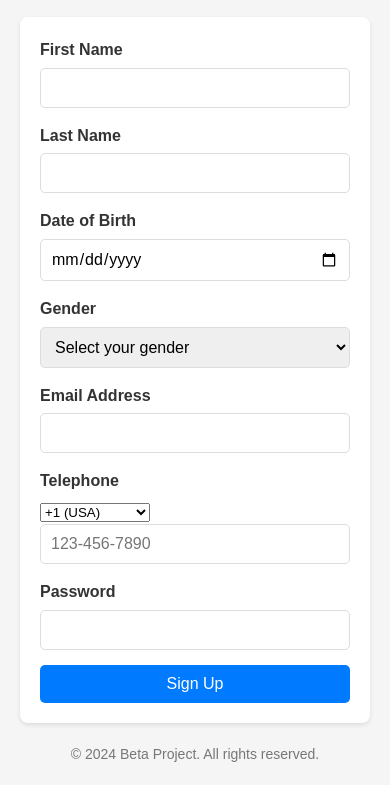
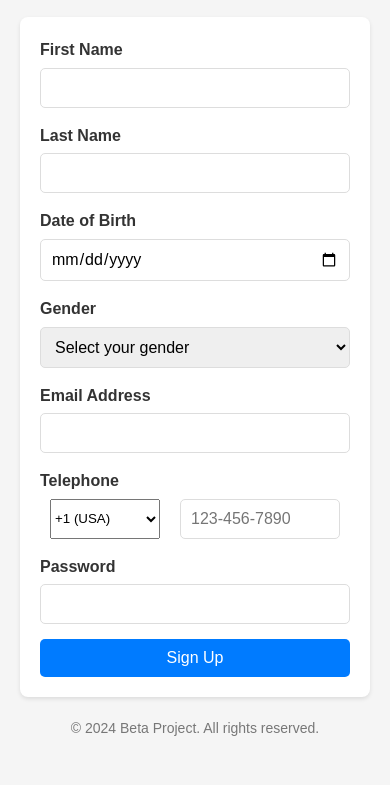
Before and after one commit to Suljaf12-itmd362/Project-1, a plain HTML site: page index.html in a window 390 px wide. Shown: the part 128-913 px from the top of the page. After the commit the page ends 888 px from the top, so only its background shows below. Drawn offline with Linux system fonts and the light colour scheme.

Commit message:
telephone cell designed

```diff
--- a/style.css
+++ b/style.css
@@ -83,3 +83,12 @@ footer {
     font-size: 0.875rem;
     color: #777;
 }
+
+.phone-group{
+    display: flex;
+    flex-direction: columns;
+}
+.phone-group #phone-code,
+.phone-group #phone-number{
+    margin: 0 10px;
+}
```
